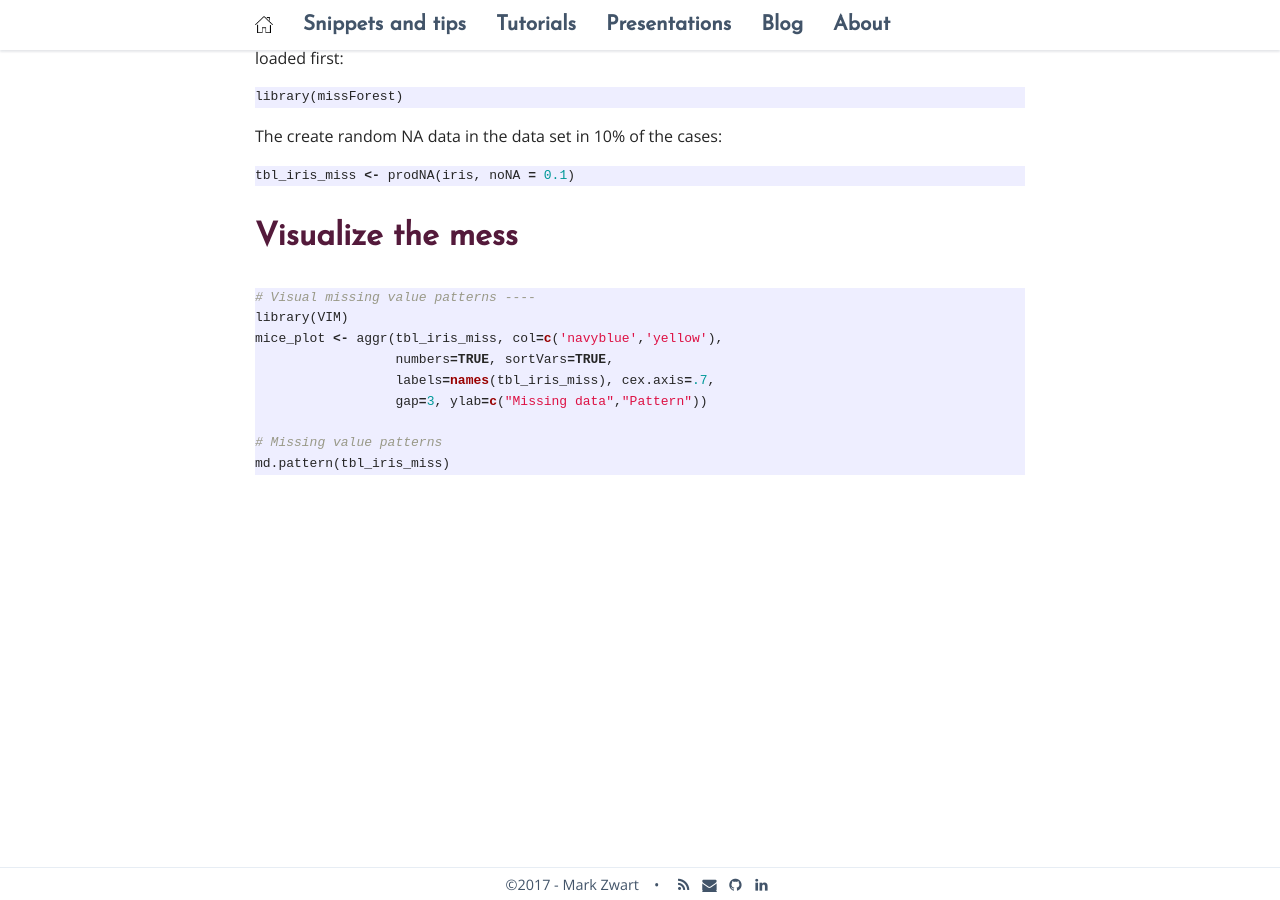
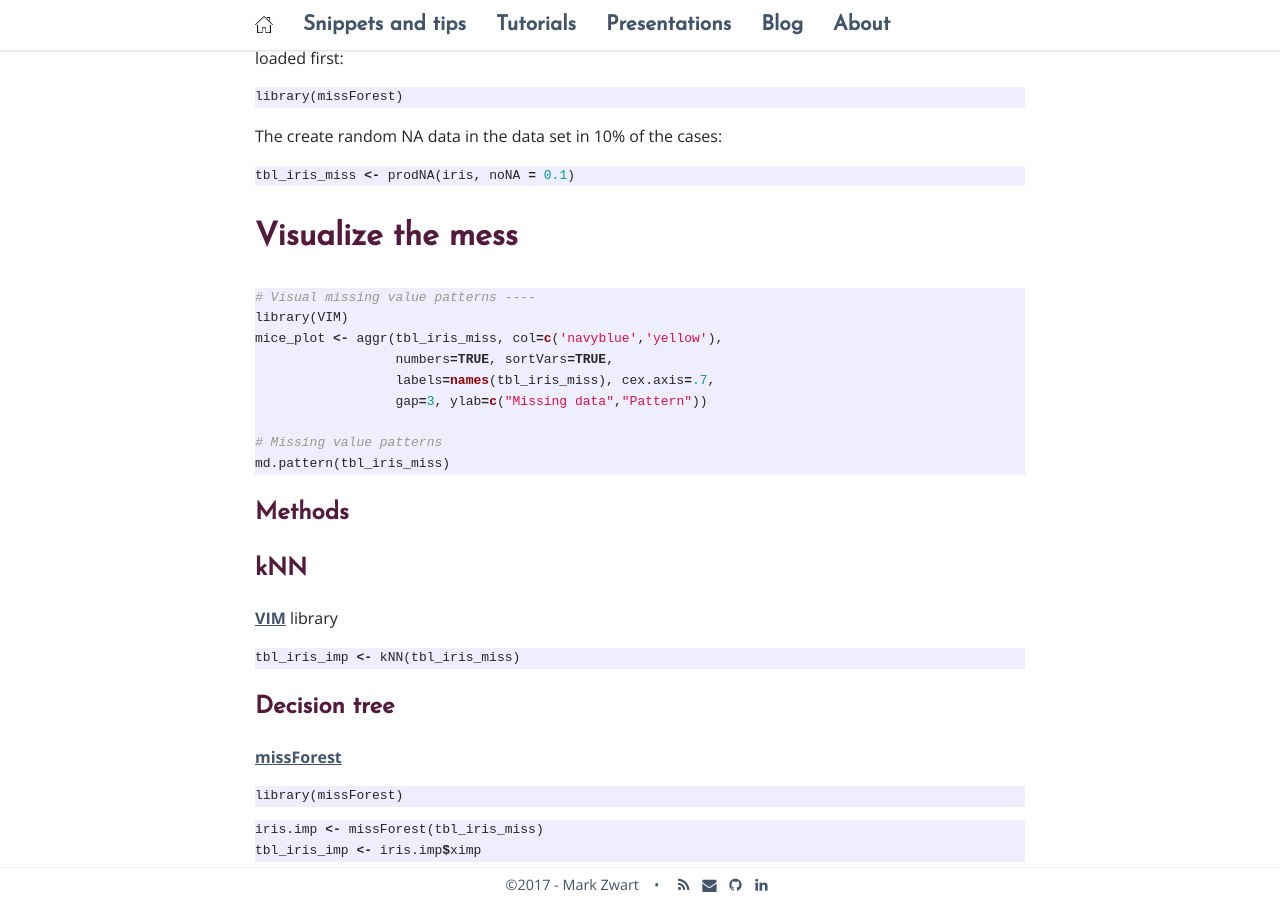
Before and after one commit to mark-me/mark-me.github.io, a Jekyll site: the page built from _pages/tutorials/impute-missings/impute-missings.md, in a window 1280 px wide and 900 px high, scrolled down 475 px. Built offline with Jekyll 4.4.1, drawn with Linux system fonts in a browser that asks for light colours; nearby versions of some CDN libraries; our own code applies the rules of GitHub Pages for plain Markdown files; comment, search, counter and statistics services are not loaded; some of the changed text lies outside the part shown.

Commit message:
Update impute-missings.md

````diff
--- a/_pages/tutorials/impute-missings/impute-missings.md
+++ b/_pages/tutorials/impute-missings/impute-missings.md
@@ -27,3 +33,24 @@ mice_plot <- aggr(tbl_iris_miss, col=c('navyblue','yellow'),
 # Missing value patterns
 md.pattern(tbl_iris_miss)
 ```
+
+## Methods
+
+## kNN
+
+**[VIM](https://www.rdocumentation.org/packages/VIM/versions/4.7.0/topics/VIM-package)** library
+```r
+tbl_iris_imp <- kNN(tbl_iris_miss)
+```
+
+## Decision tree
+
+**[missForest](https://www.rdocumentation.org/packages/missForest/versions/1.4)**
+```r
+library(missForest)
+```
+
+```r
+iris.imp <- missForest(tbl_iris_miss)
+tbl_iris_imp <- iris.imp$ximp
+```
````
Also changed, not shown: other parts of _pages/tutorials/impute-missings/impute-missings.md (+6 -0 lines).
